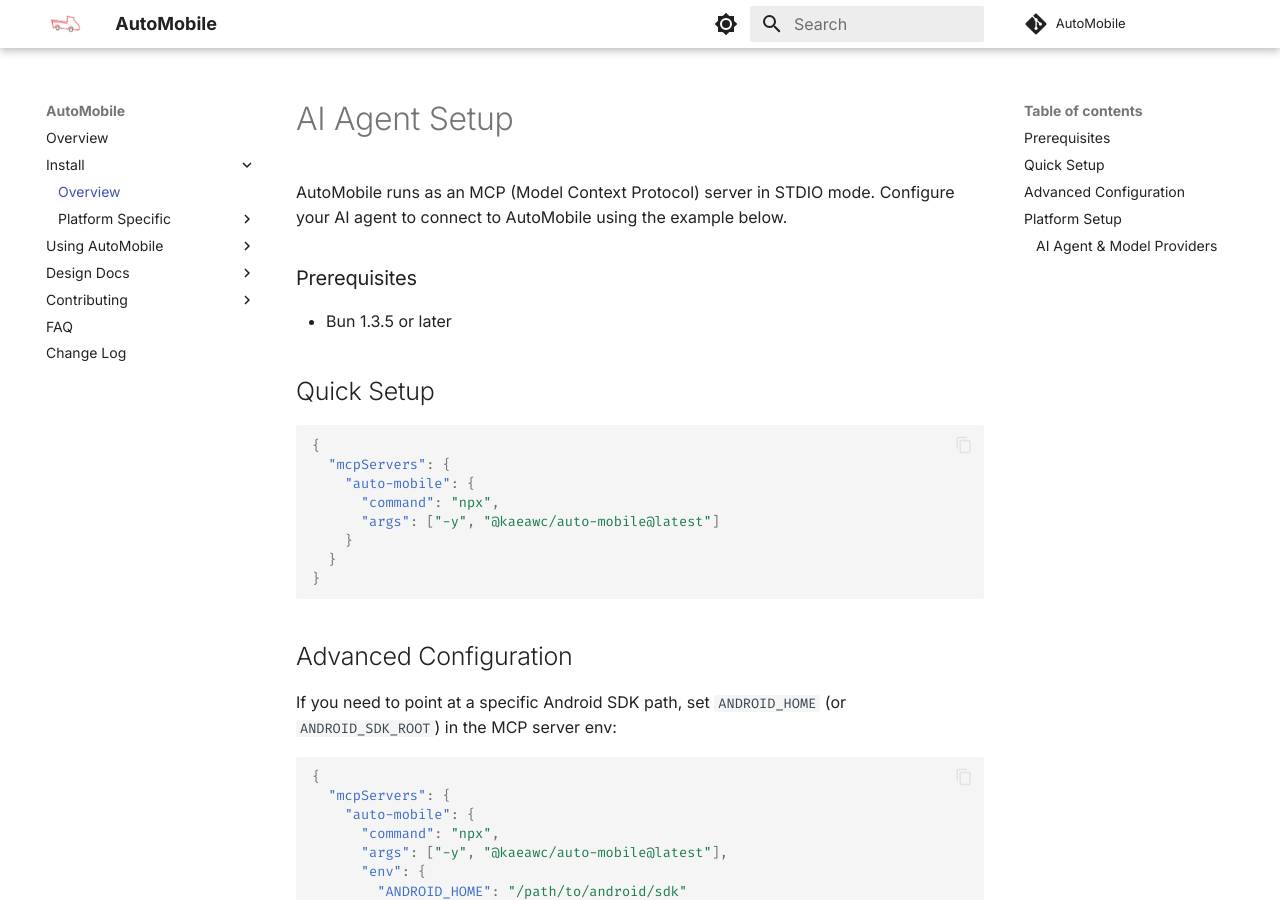
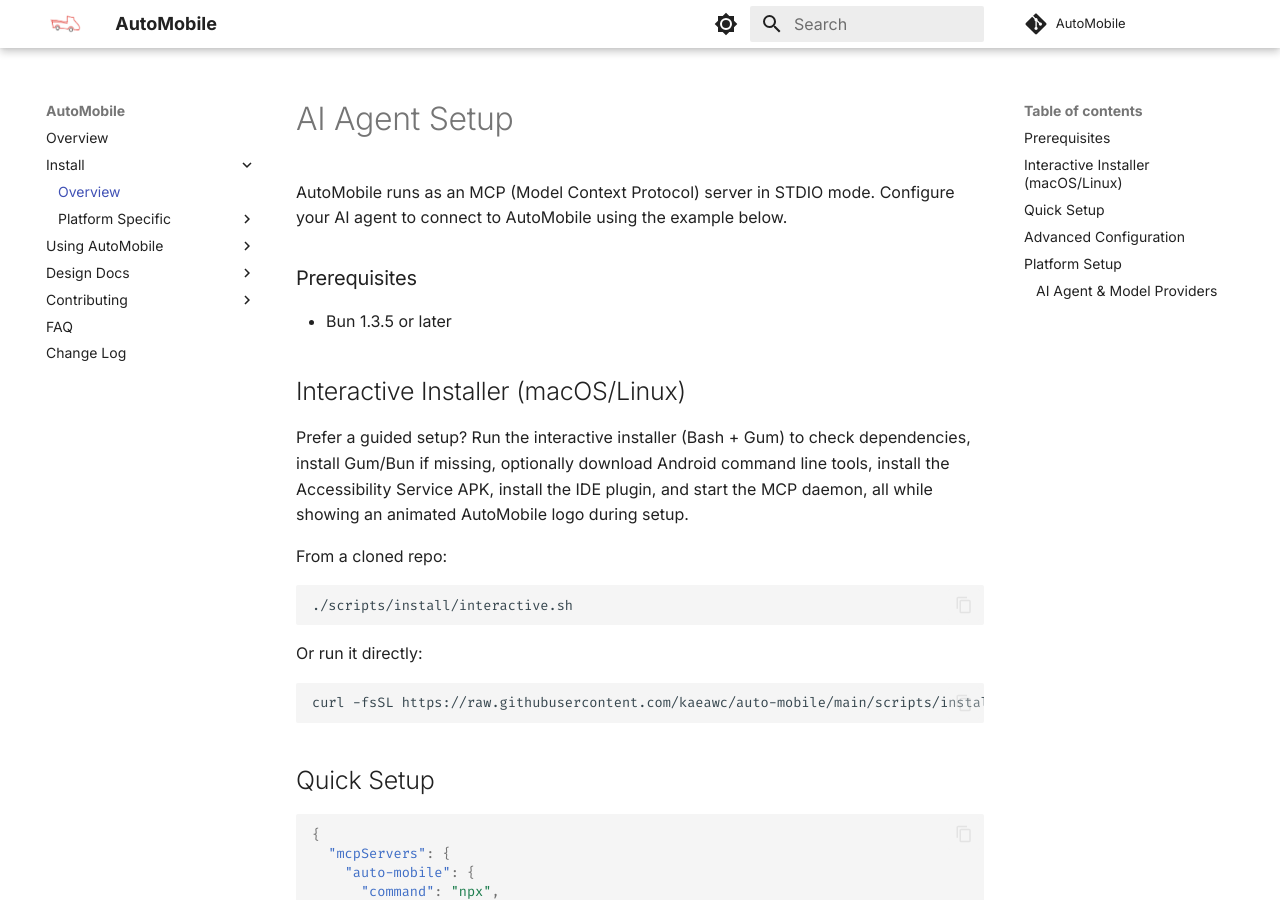
Before and after one commit to zillow/auto-mobile, an MkDocs documentation site: the page built from docs/install/overview.md, in a window 1280 px wide and 900 px high. Built offline with MkDocs 1.6.1 and Material for MkDocs 9.7.7, drawn with Linux system fonts in a browser that asks for light colours; comment, search, counter and statistics services are not loaded.

Commit message:
start adding interactive script to run for install

````diff
--- a/docs/install/overview.md
+++ b/docs/install/overview.md
@@ -5,6 +5,24 @@
 ### Prerequisites
 
 - Bun 1.3.5 or later
+
+## Interactive Installer (macOS/Linux)
+
+Prefer a guided setup? Run the interactive installer (Bash + Gum) to check dependencies, install Gum/Bun if missing,
+optionally download Android command line tools, install the Accessibility Service APK, install the IDE plugin, and start
+the MCP daemon, all while showing an animated AutoMobile logo during setup.
+
+From a cloned repo:
+
+```bash
+./scripts/install/interactive.sh
+```
+
+Or run it directly:
+
+```bash
+curl -fsSL https://raw.githubusercontent.com/kaeawc/auto-mobile/main/scripts/install/interactive.sh | bash
+```
 
 ## Quick Setup
 
````
Also changed, not shown: docs/install/plat/android.md (+11 -1 lines), docs/install/plat/ios.md (+9 -1 lines), 1 other file.
